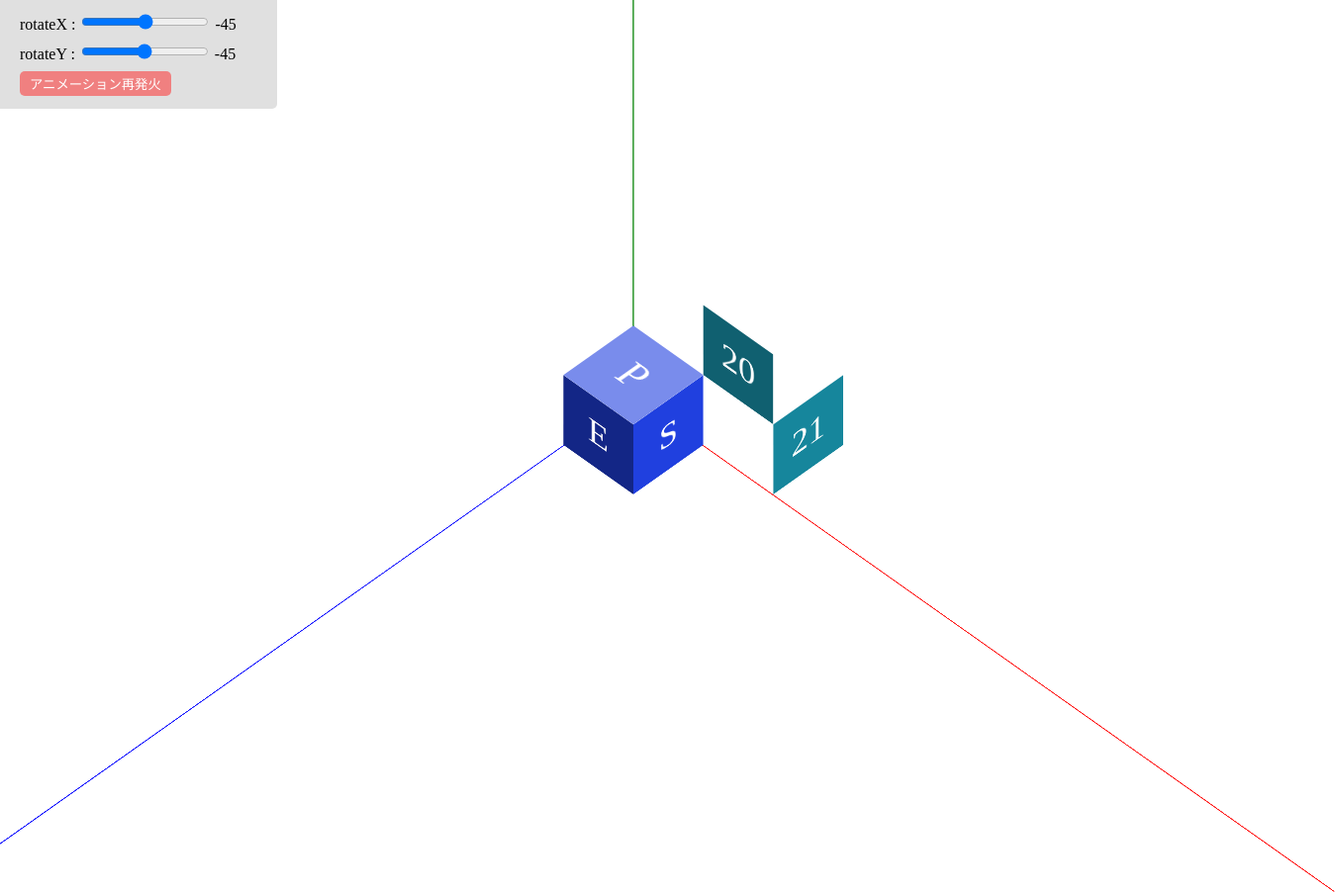
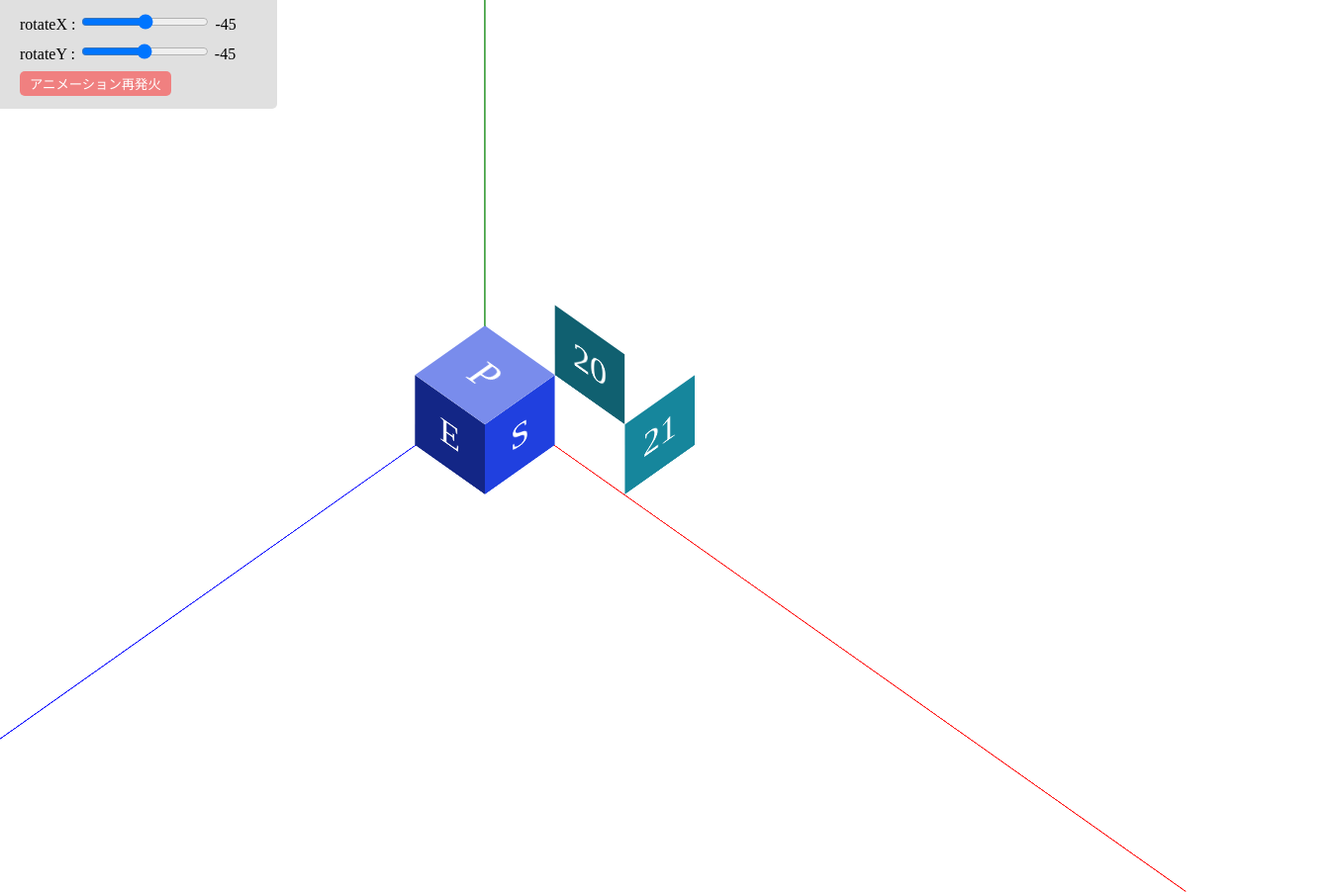
Before and after one commit to hirokuniteruya/icsCollege_3dPanels, a plain HTML site: page index.html in a window 1280 px wide. Shown: the whole page at 99% size, 1349 px wide, since content can reach past the window. Drawn offline with nearby package versions, Linux system fonts and the light colour scheme.

Commit message:
modified div.wrapper's width from 0 to 300px

```diff
--- a/style.css
+++ b/style.css
@@ -5,7 +5,7 @@
     /* 全てのパネルを包含するdiv.wrapper要素 */
     .wrapper {
       margin: 300px auto;
-      width: 0;
+      width: 300px;
       height: 100px;
       position: relative;
       transform-style: preserve-3d; /* これを指定する事で、子要素が3D空間に配置される様になる */
```
